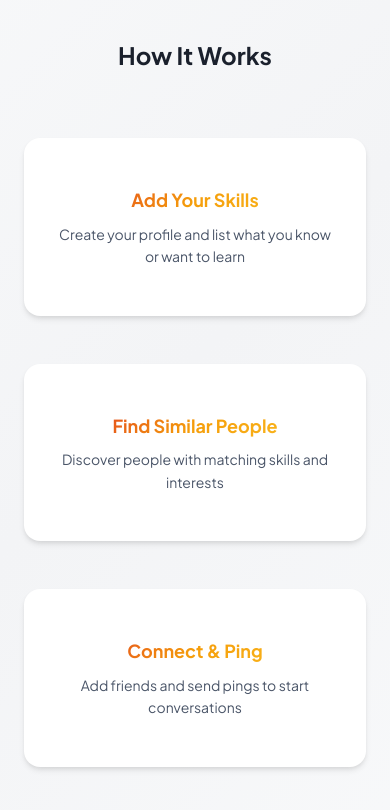
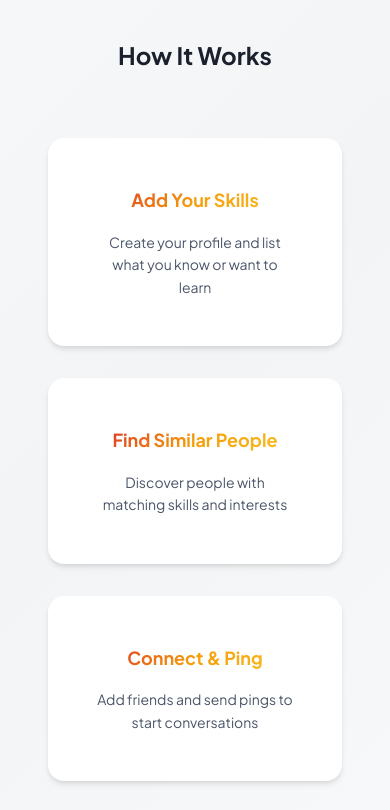
Before and after one commit to workwithaaditya/LEARN-LOOP, a plain HTML site: page frontend/index.html in a window 390 px wide. Shown: the part 560-1370 px from the top of the page. Drawn offline with Linux system fonts and the light colour scheme.

Commit message:
Fix How It Works cards - consistent shape and mobile layout
- All cards now same height with min-height
- Cards stack vertically on mobile (flex-direction: column)
- Added padding on mobile for better spacing
- Cards stretch to match height on desktop (align-items: stretch)
- Arrows hidden on mobile, shown only on desktop
- Consistent padding and spacing across all cards

```diff
--- a/frontend/styles.css
+++ b/frontend/styles.css
@@ -512,17 +512,18 @@ body {
 .steps {
     display: flex;
     flex-direction: column;
-    gap: var(--spacing-xl);
+    gap: var(--spacing-lg);
     margin-top: var(--spacing-2xl);
-    max-width: 900px;
+    max-width: 1200px;
     margin-left: auto;
     margin-right: auto;
+    padding: 0 var(--spacing-md);
 }
 
 @media (min-width: 768px) {
     .steps {
         flex-direction: row;
-        align-items: center;
+        align-items: stretch;
         justify-content: center;
         gap: var(--spacing-md);
     }
@@ -530,12 +531,22 @@ body {
 
 .step {
     text-align: center;
-    padding: var(--spacing-xl) var(--spacing-lg);
+    padding: var(--spacing-xl);
     background: var(--color-surface);
     border-radius: var(--radius-xl);
     box-shadow: var(--shadow-md);
-    flex: 1;
     transition: all var(--transition-base);
+    display: flex;
+    flex-direction: column;
+    justify-content: center;
+    min-height: 150px;
+}
+
+@media (min-width: 768px) {
+    .step {
+        flex: 1;
+        min-height: 180px;
+    }
 }
 
 [data-theme="dark"] .step {
@@ -550,7 +561,7 @@ body {
 .step h3 {
     font-size: var(--font-size-lg);
     font-weight: 700;
-    margin-bottom: var(--spacing-xs);
+    margin-bottom: var(--spacing-sm);
     color: var(--color-text-primary);
     background: var(--gradient-text);
     -webkit-background-clip: text;
@@ -562,6 +573,7 @@ body {
     color: var(--color-text-secondary);
     font-size: var(--font-size-sm);
     line-height: 1.6;
+    margin: 0;
 }
 
 .step-arrow {
@@ -570,6 +582,7 @@ body {
     text-align: center;
     display: none;
     flex-shrink: 0;
+    align-self: center;
 }
 
 @media (min-width: 768px) {
```
